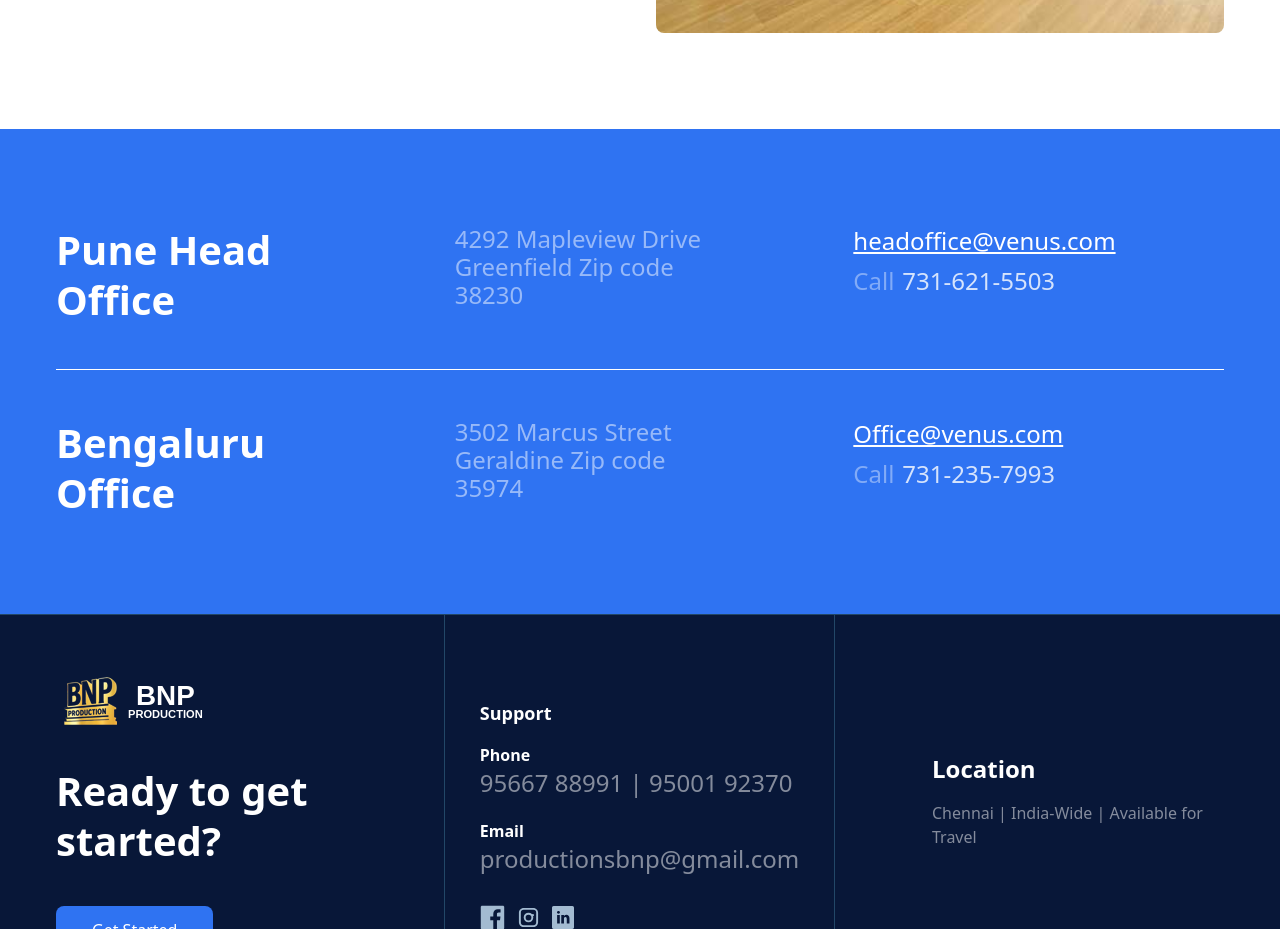
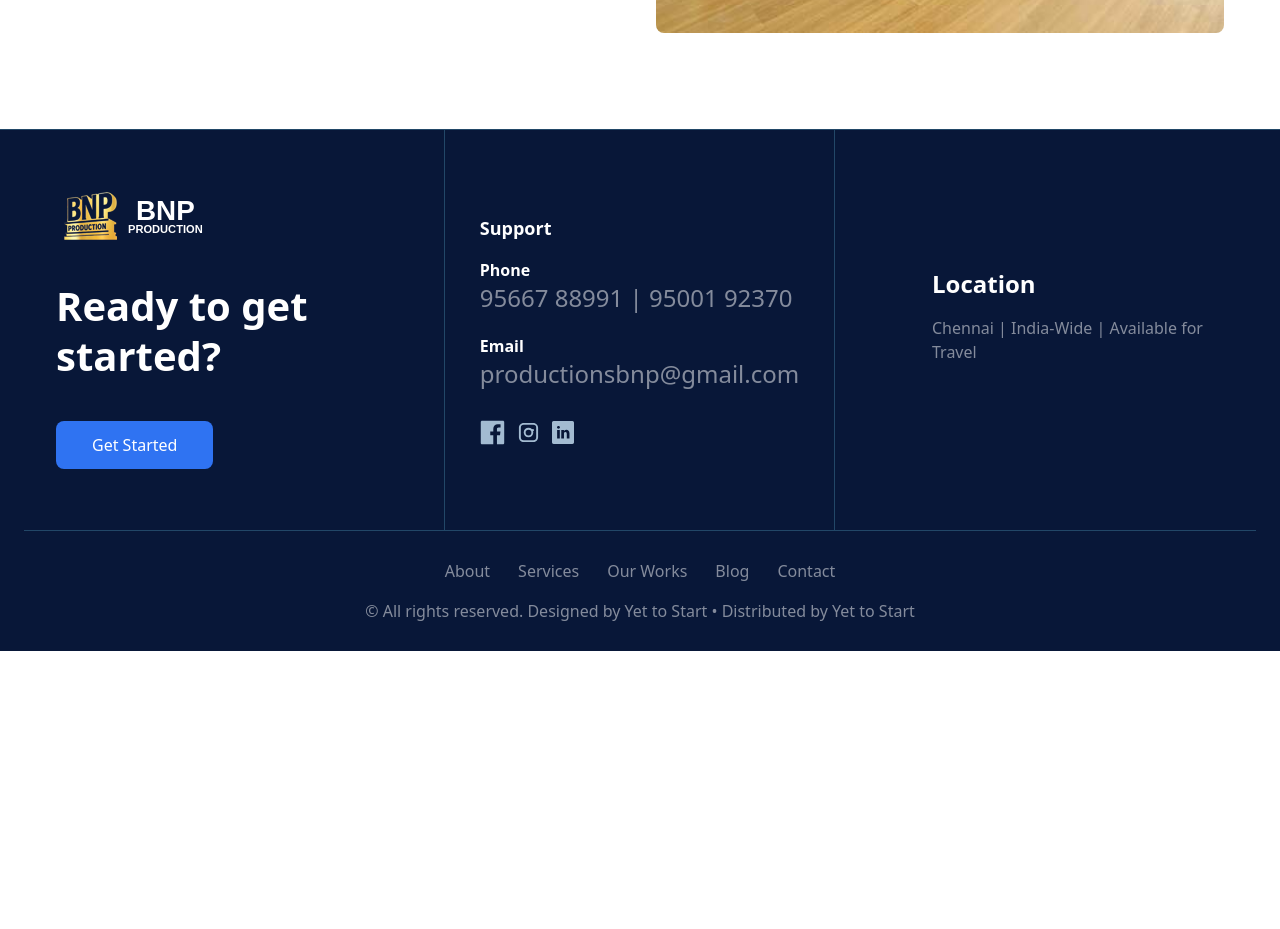
Before and after one commit to vasan-sri45/bnp-productions, a Next.js app: page /contact in a window 1280 px wide. Shown: the part 2180-3109 px from the top of the page. After the commit the page ends 2831 px from the top, so only its background shows below. Built offline with nearby package versions, Linux system fonts and the light colour scheme.

Commit message:
page.jsx page.jsx

```diff
--- a/src/app/(site)/contact/page.jsx
+++ b/src/app/(site)/contact/page.jsx
@@ -19,7 +19,7 @@ const ContactPage = () => {
       />
       <ContactInfo />
       <ContactForm />
-      <Location />
+      {/* <Location /> */}
     </>
   );
 };
--- a/src/app/page.jsx
+++ b/src/app/page.jsx
@@ -17,7 +17,7 @@ const Home = () => {
       <Services />
       <Portfolio />
       <Testimonial />
-      <Blog />
+      {/* <Blog /> */}
       <Contactform />
     </main>
   );
```
